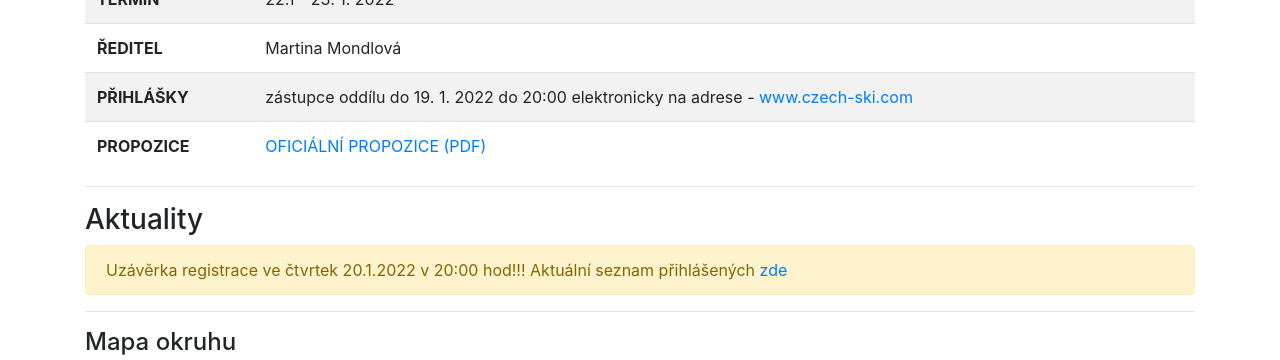
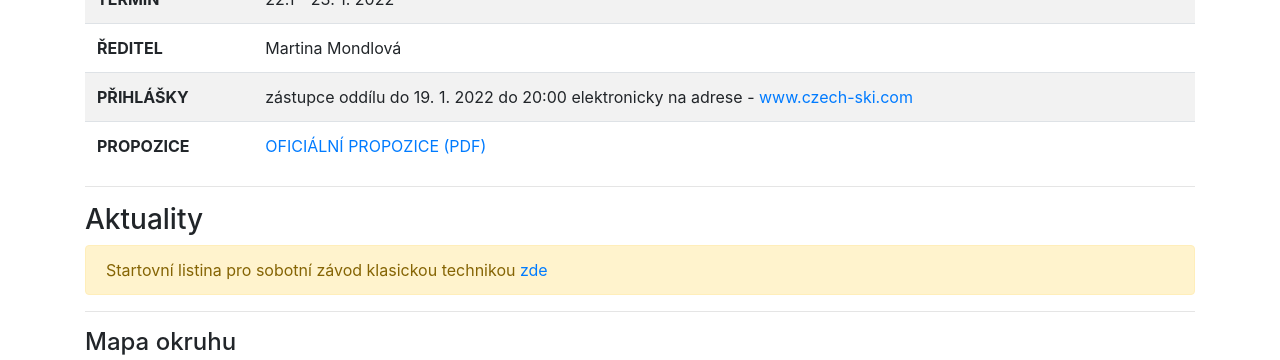
Before and after one commit to skisumava/skisumava.github.io, a Jekyll site: the page built from cp-zactva.html, in a window 1280 px wide and 900 px high, scrolled down 751 px, cut to the strip 0-360 px from the top of the window. Built offline with Jekyll 4.4.1, drawn with Linux system fonts in a browser that asks for light colours.

Commit message:
Update cp-zactva.html

```diff
--- a/cp-zactva.html
+++ b/cp-zactva.html
@@ -64,7 +64,7 @@ date: "22.1.-23.1.2022"
 		</div>
 	-->
 		<div class="alert alert-warning" role="alert">
-		  Uzávěrka registrace ve čtvrtek 20.1.2022 v 20:00 hod!!! Aktuální seznam přihlášených <a href="http://zavody.czech-ski.com/registration/list?eventId=17069&returnUrl=%2Fevent%2Fdetails%2F17069%3FreturnUrl%3D%252Fevent%252Flist%253Ffilter.departmentid%253D3" target="blank">zde</a>
+		  Startovní listina pro sobotní závod klasickou technikou <a href="http://zavody.czech-ski.com/file/download?token=d284f24d-2573-4001-bcd4-1fa4b859122f" target="blank">zde</a>
 		</div>
 
 <!--		<div class="alert alert-info" role="alert">
```
